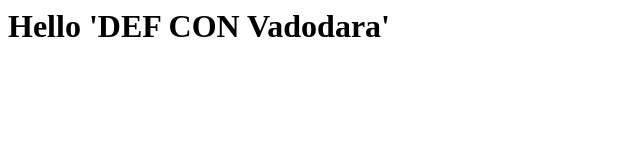
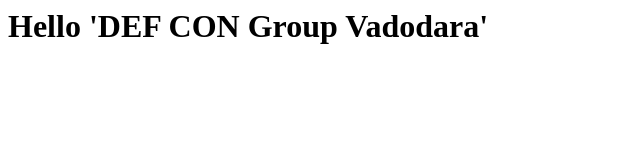
Before and after one commit to DCG91265/DCG91265.github.io, a plain HTML site: page index.html in a window 1280 px wide. Shown: the whole page, without its empty margins (0-640 px from the left). Drawn offline with Linux system fonts and the light colour scheme.

Commit message:
Update index.html

```diff
--- a/index.html
+++ b/index.html
@@ -1 +1 @@
-<h1>Hello 'DEF CON Vadodara'</h1>
+<h1>Hello 'DEF CON Group Vadodara'</h1>
```
